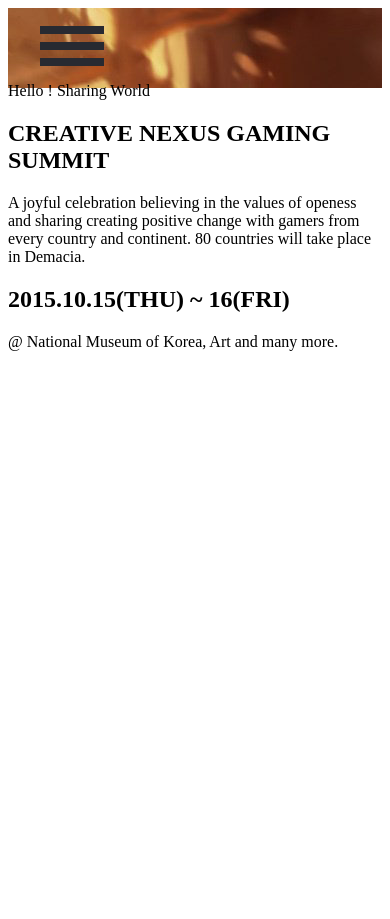
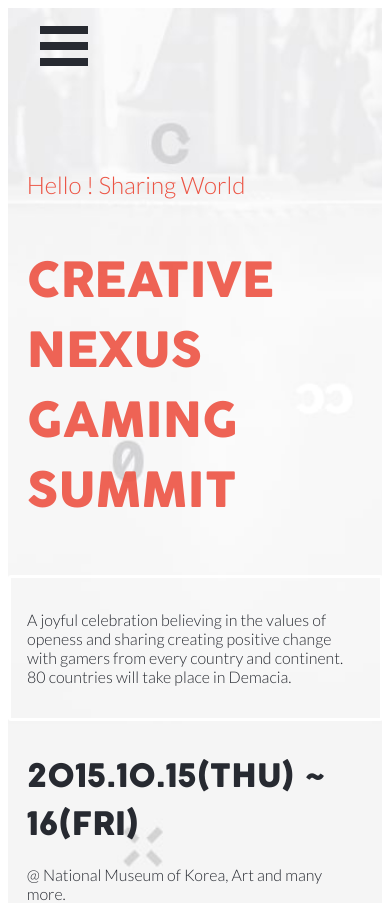
Before and after one commit to tinatsina/gamers-conference, a plain HTML site: page index.html in a window 390 px wide. Before the commit the page ends 844 px from the top, so only its background shows below. Drawn offline with Linux system fonts and the light colour scheme.

Commit message:
update - mobile header completed

```diff
--- a/index.html
+++ b/index.html
@@ -17,8 +17,8 @@
 
     <!-- HEADER SECTION -->
 
-    <section>
-        <header class="header-section">
+    <div class="header-section">
+        <header>
             <div class="top-black-navbar"></div>
             <div class="header-container">
                 <a class="hamburger-icon">
@@ -30,18 +30,22 @@
             </div>
             <div class="text-container">
                 <p>Hello ! Sharing World</p>
-                <h1>CREATIVE NEXUS GAMING SUMMIT</h1>
-                <p class="boxxed-paragraph">
+                <h1 class="creative-nexus">CREATIVE NEXUS GAMING SUMMIT</h1>
+                <div class="boxed-paragraph">
+                    <p>
                         A joyful celebration believing in the values of openess and sharing
                         creating positive change with gamers from every country and continent.
                         80 countries will take place in Demacia.
                     </p>
-                <h1>2015.10.15(THU) ~ 16(FRI)</h1>
-                <p class="below-h1">
+                </div>
+                <h1 class="header-time">2015.10.15(THU) ~ 16(FRI)</h1>
+                <div class="below-h1">
+                    <p>
                         @ National Museum of Korea, Art and many more.
                     </p>
                 </div>
+            </div>
         </header>
-    </section>
+    </div>
 </body>
 </html>
--- a/styles/mobile.css
+++ b/styles/mobile.css
@@ -6,12 +6,14 @@
 
 @font-face {
   font-family: "Cocogoose";
-  src: url("../fonts/Cocogoose-Pro-trial.ttf") format("truetype");
+  src: url("../fonts/Cocogoose_trial.otf") format("truetype");
 }
 
 .header-section {
-  background: url('../img/00.jpg');
-  height: 5em;
+  background: url('../img/08.jpg');
+  background-size: cover;
+  margin: auto;
+  background-repeat: no-repeat;
 }
 
 .hamburger-icon {
@@ -21,9 +23,60 @@
 
 .hamburger-spans {
   display: block;
-  width: 4em;
+  width: 3em;
   margin-bottom: 0.5em;
   height: 0.5em;
   background-color: var(--black-color);
   margin-left: 2em;
 }
+
+.text-container > p {
+  padding-top: 4em;
+  width: 90%;
+  margin: auto;
+  font-family: 'Lato', sans-serif;
+  font-size: x-large;
+  font-weight: 400;
+  color: var(--red-color);
+}
+
+.creative-nexus {
+  padding-top: 1em;
+  padding-bottom: 1em;
+  width: 90%;
+  margin: auto;
+  font-size: xxx-large;
+  font-weight: 400;
+  color: rgba(236, 82, 66, 0.9);
+  font-family: 'Cocogoose', sans-serif;
+}
+
+.boxed-paragraph {
+  display: block;
+  border: solid #fff;
+  border-radius: 3px;
+  padding: 1em;
+  width: 90%;
+  margin: auto;
+  font-family: 'Lato', sans-serif;
+  font-weight: 400;
+  color: var(--black-color);
+}
+
+.header-time {
+  padding-top: 1em;
+  width: 90%;
+  margin: auto;
+  font-family: 'Cocogoose', sans-serif;
+  font-size: xx-large;
+  font-weight: 400;
+  color: var(--black-color);
+}
+
+.below-h1 {
+  width: 90%;
+  margin: auto;
+  font-family: 'Lato', sans-serif;
+  font-weight: 400;
+  color: var(--black-color);
+}
```
Also changed, not shown: fonts/Cocogoose_trial.otf (added), img/07.jpg (added), img/08.jpg (added). Lines whose indentation alone changed are shown as unchanged.
